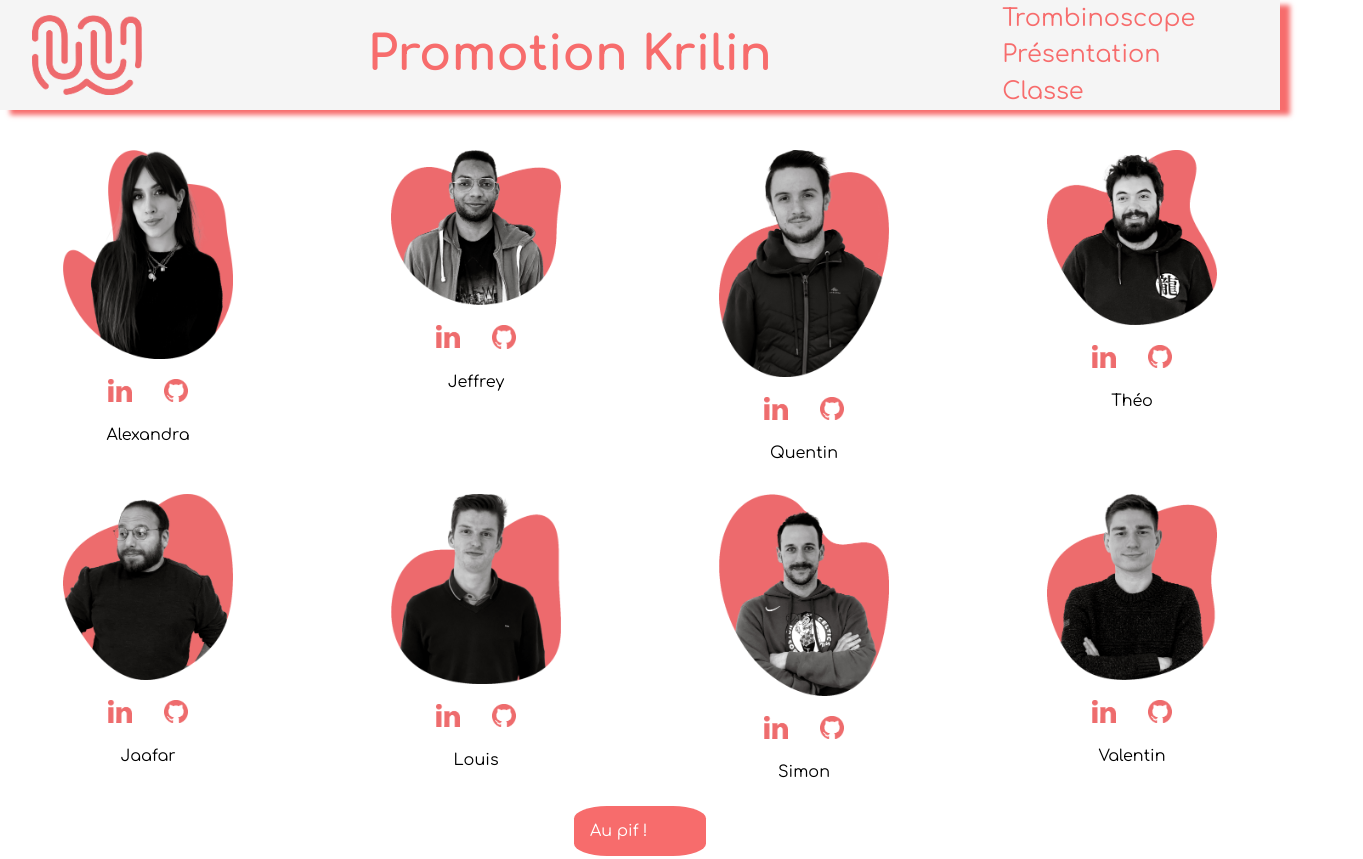
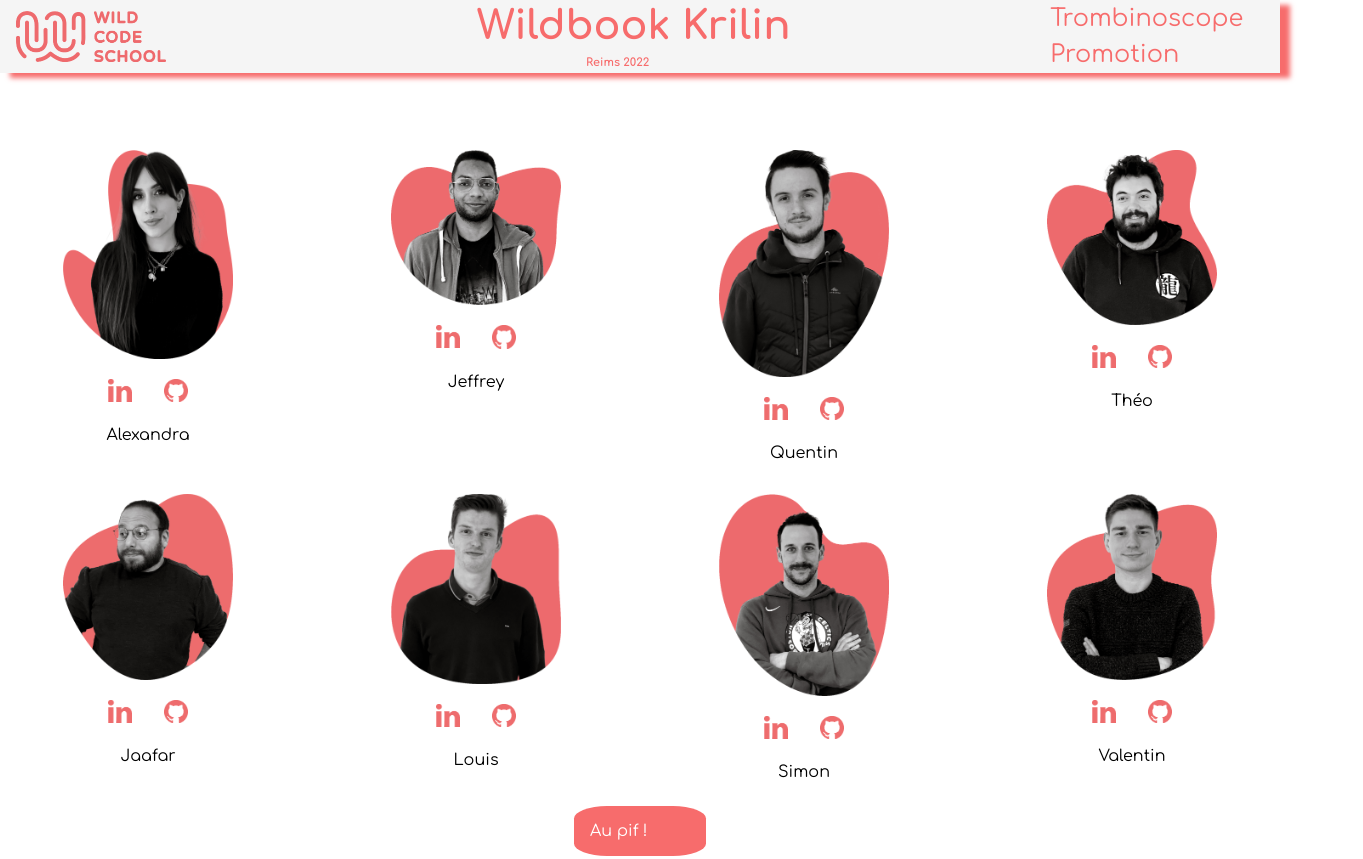
Before and after one commit to Valentin-Morette/trombinoscope, a website: page index.html in a window 1280 px wide. Shown: the top 859 px of the page, 1363 px wide, since content can reach past the window. Drawn offline with Linux system fonts and the light colour scheme.

Commit message:
chage navbar and footer

```diff
--- a/index.html
+++ b/index.html
@@ -9,13 +9,15 @@
 </head>
 
 <body>
-    <nav class="navbar">
+    <nav>
         <img class="logo" alt="logo" src="media/icons/wild-w-red.png" />
-        <h1>Promotion Krilin</h1>
+        <div class="titre">
+            <h1>Wildbook Krilin </h1>
+            <h2>Reims 2022</h2>
+        </div>
         <ul>
             <li><a href="#trombi">Trombinoscope</a></li>
-            <li><a href="#presentation">Présentation</a></li>
-            <li><a href="#classe">Classe</a></li>
+            <li><a href="#promotion">Promotion</a></li>
         </ul>
     </nav>
     <div id="trombi" class="trombi">
@@ -130,7 +132,7 @@
                 nesciunt praesentium eius. Repudiandae fugiat omnis dolorem eius.</p>
         </div>
         <div class="presentation-2" id="alexandra">
-            <img src="./media/pictures/alexandra-2-red.png" alt="photo-eleve">
+            <img src="" alt="photo-eleve">
             <div class="biographie">
                 <h2>Alexandra De Brito</h2>
                 <h4>30 ans, Reims</h4>
@@ -280,7 +282,7 @@
                 nesciunt praesentium eius. Repudiandae fugiat omnis dolorem eius.</p>
         </div>
     </div>
-    <div class="classe" id="classe">
+    <div class="promotion" id="promotion">
         <img src="./media/classe.jpg" alt="photo-groupe-classe">
         <h2 class="training">Nos formateurs</h2>
         <div class="globalteacher">
@@ -306,7 +308,7 @@
             </div>
         </div>
     </div>
-    <footer>Wild Code School 2022</footer>
+    <footer>• Wild Code School 2022 •</footer>
     <script src="script.js"></script>
 </body>
 
--- a/style.css
+++ b/style.css
@@ -75,17 +75,35 @@
   display: flex;
   align-items: center;
   position: fixed;
-  justify-content: space-between;
   width: 100%;
 }
 
-nav > h1 {
-  font-size: 3rem;
+h1 {
+  font-size: 1.5rem;
+}
+
+h2 {
+  font-size: 0.7rem;
+  text-align: center;
+  margin-top: 0.5rem;
+}
+
+.logo {
+  margin-left: 1rem;
+  width: 100px;
+  display: block;
+}
+
+.titre{
+  margin-left: 1.5rem;
+  display: block;
 }
 
 ul {
-  margin-right: 5rem;
+  margin-right: 4rem;
+  margin-right: 2rem;
   display: none;
+  align-items: right;
 }
 
 li {
@@ -103,17 +121,14 @@
 footer {
   background-color: whitesmoke;
   color: #f76c6c;
-  box-shadow: 5px -5px 5px #f76c6c;
+  /*box-shadow: 5px -5px 5px #f76c6c;*/
   margin-top: 20px;
+  text-align: center;
+  font-weight: bold;
 }
 
-.logo {
-  margin-left: 2rem;
-  width: 110px;
-  display: block;
-}
 
-.classe > img {
+.promotion > img {
   width: 100%;
 }
 
@@ -243,6 +258,31 @@
     grid-template-columns: 1fr 1fr 1fr 1fr;
     grid-template-rows: 1fr 1fr;
   }
+
+  h1 {
+    margin-left: 2rem;
+  }
 }
 
 /* END RESPONSIVE DESCRIPTION */
+
+@media screen and (min-width: 450px){
+  .logo {
+    content:url(media/icons/wild-red.png) ;
+    margin-left: 1rem;
+    width: 150px;
+  }
+
+  nav{
+    justify-content: space-between;
+  }
+
+  h1 {
+    font-size: 2.5rem;
+
+  }
+
+  h2 {
+    font-size: 0.7rem;
+  }
+}
```
